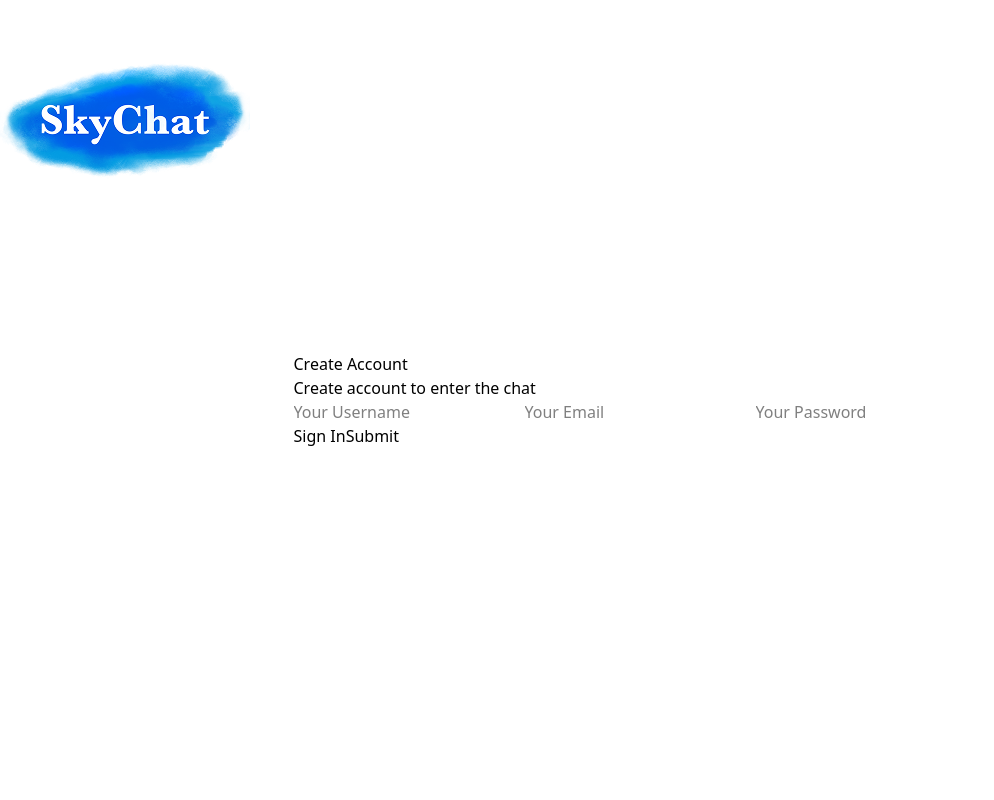
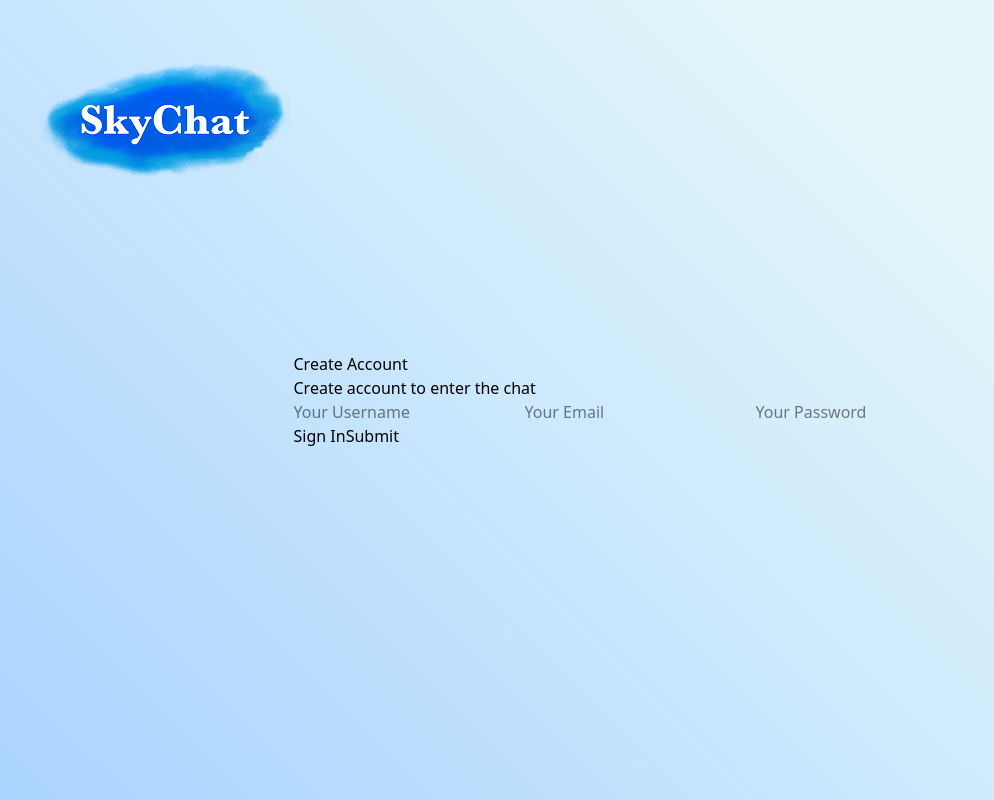
Before and after one commit to AleksandrRise/SkyChat, a React (Vite) app in the folder SkyChat/: page /auth in a window 1280 px wide. Shown: the whole page, without its empty margins (0-994 px from the left). Built offline with nearby package versions, Linux system fonts and the light colour scheme.

Commit message:
Added background for auth page

```diff
--- a/SkyChat/src/AppAuth.tsx
+++ b/SkyChat/src/AppAuth.tsx
@@ -4,7 +4,8 @@ import Logo from "./pages/AuthScreen/Logo.tsx";
 export default function AppAuth() {
 
     // Classes variables.
-    const mainClasses = "relative h-screen w-full flex justify-center items-center";
+    const mainClasses = `relative h-screen w-full flex justify-center items-center
+    bg-linear-45 from-primary to-secondary to-75%`;
 
     return (
         <main className={mainClasses}>
--- a/SkyChat/src/pages/AuthScreen/Logo.tsx
+++ b/SkyChat/src/pages/AuthScreen/Logo.tsx
@@ -1,7 +1,7 @@
 import LogoImg from "../../assets/images/authpage/Logo.png";
 
 export default function Logo() {
-    const logoClasses = "absolute top-0 left-0"
+    const logoClasses = "absolute top-0 left-10"
 
     return (
         <img src={LogoImg} alt="Logo" className={logoClasses} />
```
